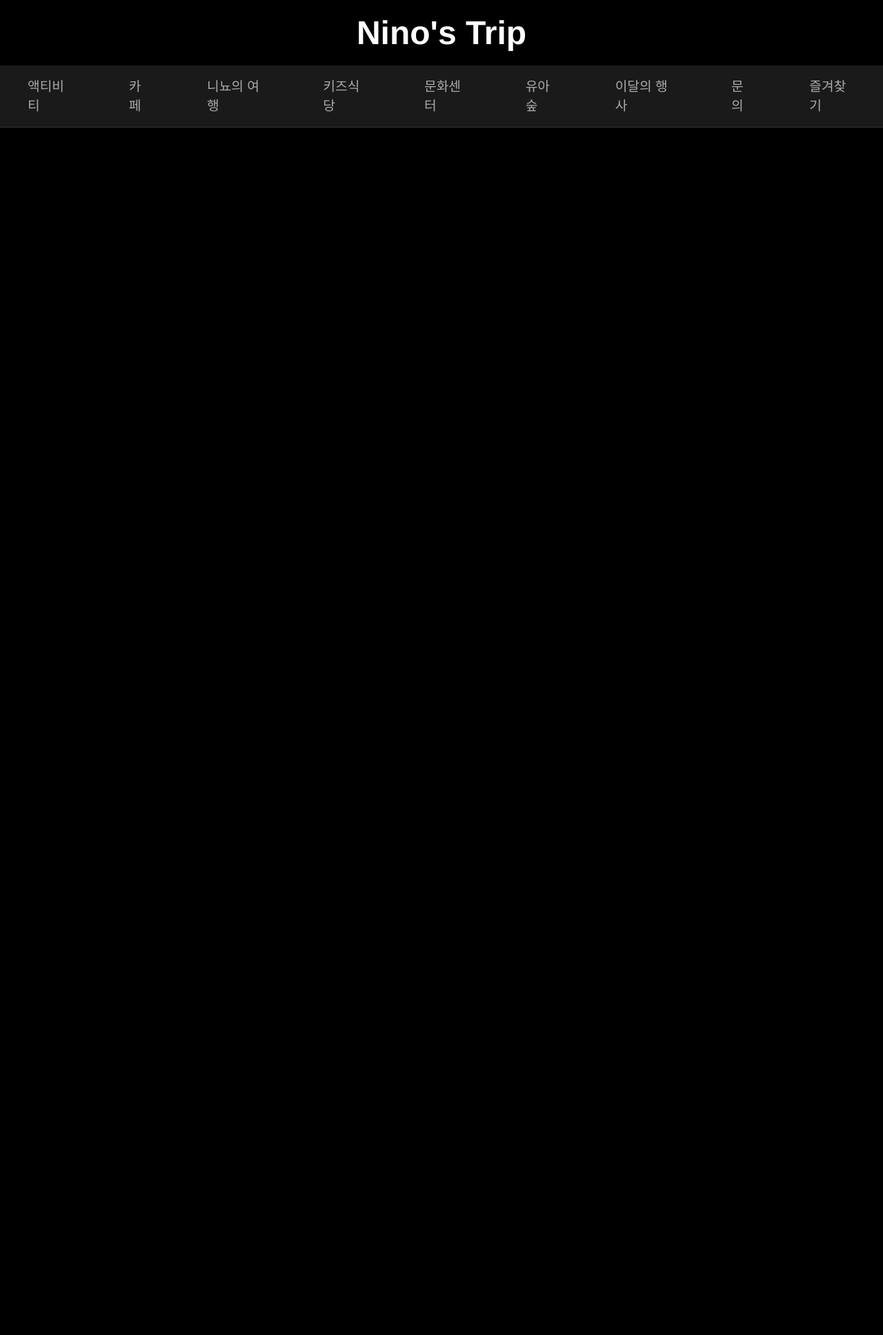
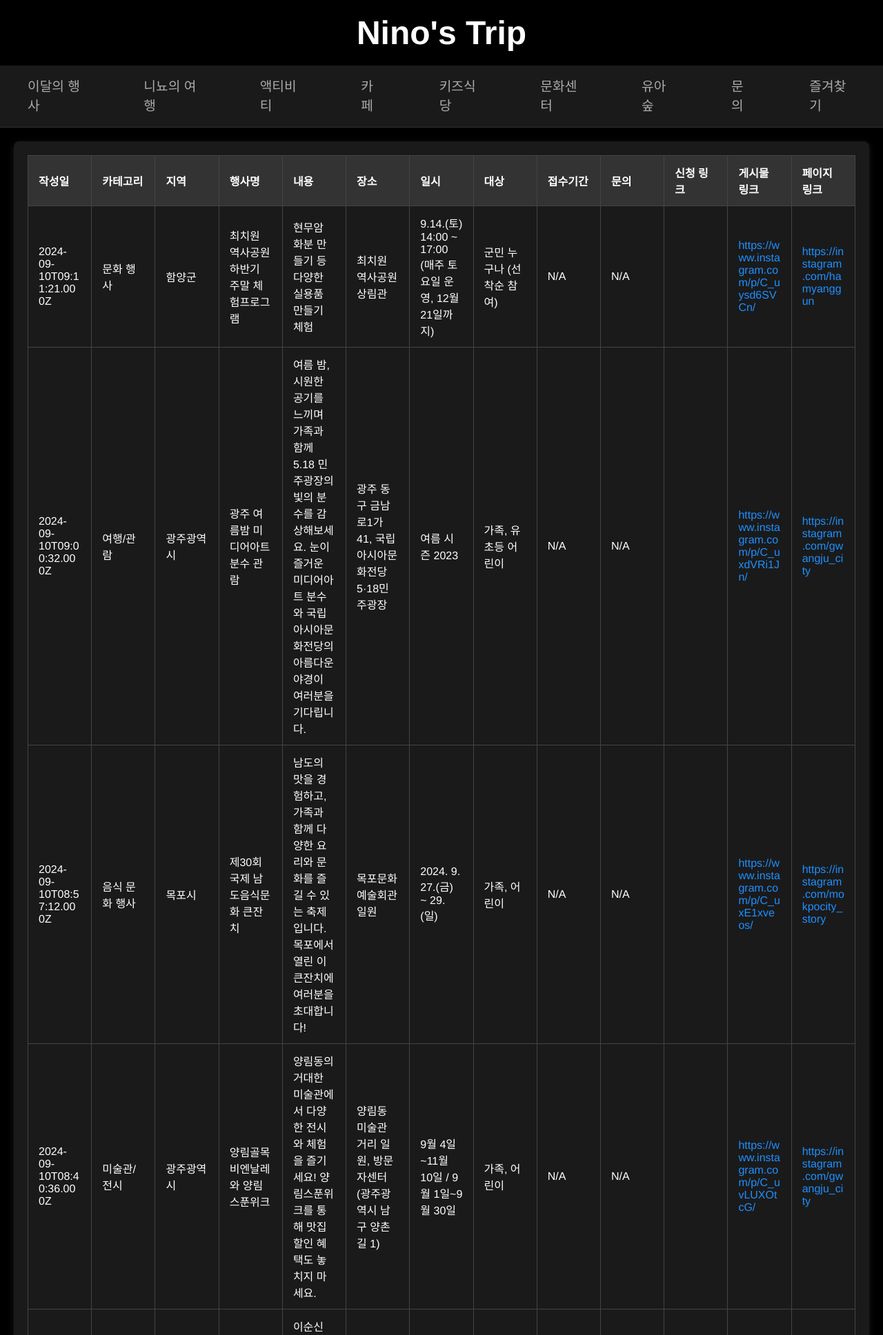
Before and after one commit to black4305/withkids, a Flask app: page / in a window 1280 px wide, after a click on "이달의 행사". Shown: the top 1936 px of the page at 69% size. Before the commit the page ends 185 px from the top, so only its background shows below. Run offline with Flask 3, Linux system fonts and the light colour scheme; data comes from the database, SQL or seed files in the repository.

Commit message:
각종 오류 수정 & 디자인 수정 & 바로가기 기능 추가

```diff
--- a/app.py
+++ b/app.py
@@ -53,7 +53,7 @@ def insert_data_from_json(json_file):
 # 앱 컨텍스트 내에서 테이블을 생성하고 데이터 삽입
 with app.app_context():
     db.create_all()  # 테이블 생성
-    insert_data_from_json('sns_data.json')  # JSON 파일에서 데이터 삽입
+    insert_data_from_json('data/sns_data.json')  # JSON 파일에서 데이터 삽입
 
 @app.route('/')
 def index():
--- a/static/script.js
+++ b/static/script.js
@@ -1,3 +1,7 @@
+document.addEventListener("DOMContentLoaded", function() {
+    showContent('nino-trip');  // 페이지 로드 시 '니뇨의 여행' 섹션 보이기
+});
+
 // 탭 전환 함수
 function showContent(contentId) {
     const sections = document.querySelectorAll('.content-section');
--- a/templates/index.html
+++ b/templates/index.html
@@ -29,18 +29,97 @@
         <!-- 가로 배열된 탭 -->
         <nav>
             <ul class="tabs">
+                <li class="tab" onclick="showContent('event')">이달의 행사</li>
+                <li class="tab" onclick="showContent('nino-trip')">니뇨의 여행</li>
                 <li class="tab" onclick="showContent('activity')">액티비티</li>
                 <li class="tab" onclick="showContent('cafe')">카페</li>
-                <li class="tab" onclick="showContent('nino-trip')">니뇨의 여행</li>
                 <li class="tab" onclick="showContent('kids-restaurant')">키즈식당</li>
                 <li class="tab" onclick="showContent('culture-center')">문화센터</li>
                 <li class="tab" onclick="showContent('forest')">유아숲</li>
-                <li class="tab" onclick="showContent('event')">이달의 행사</li>
                 <li class="tab" onclick="showContent('contact')">문의</li>
                 <li class="tab" onclick="createShortcut()">즐겨찾기</li>
             </ul>
         </nav>
     </header>
+
+    <!-- event 데이터 표 -->
+    <section id="event" class="content-section" style="display: none;">
+        <div class="table-container">
+            <table>
+                <thead>
+                    <tr>
+                        <th>작성일</th>
+                        <th>카테고리</th>
+                        <th>지역</th>
+                        <th>행사명</th>
+                        <th>내용</th>
+                        <th>장소</th>
+                        <th>일시</th>
+                        <th>대상</th>
+                        <th>접수기간</th>
+                        <th>문의</th>
+                        <th>신청 링크</th>
+                        <th>게시물 링크</th>
+                        <th>페이지 링크</th>
+                    </tr>
+                </thead>
+                <tbody>
+                    {% for sns in sns_data %}
+                    <tr>
+                        <td>{{ sns.작성일 }}</td>
+                        <td>{{ sns.카테고리 }}</td>
+                        <td>{{ sns.지역 }}</td>
+                        <td>{{ sns.행사명 }}</td>
+                        <td>{{ sns.내용 }}</td>
+                        <td>{{ sns.장소 }}</td>
+                        <td>{{ sns.일시 or 'N/A' }}</td>
+                        <td>{{ sns.대상 or 'N/A' }}</td>
+                        <td>{{ sns.접수기간 or 'N/A' }}</td>
+                        <td>{{ sns.문의 or 'N/A' }}</td>
+                        <td><a href="{{ sns.신청링크 }}" target="_blank">{{ sns.신청링크 }}</a></td>
+                        <td><a href="{{ sns.게시물링크 }}" target="_blank">{{ sns.게시물링크 }}</a></td>
+                        <td><a href="{{ sns.페이지링크 }}" target="_blank">{{ sns.페이지링크 }}</a></td>
+                    </tr>
+                    {% else %}
+                    <tr>
+                        <td colspan="13">데이터가 없습니다.</td>
+                    </tr>
+                    {% endfor %}
+                </tbody>
+            </table>
+        </div>
+    </section>
+
+    <section id="nino-trip" class="content-section" style="display: block;">
+        <h2>니노의 여행</h2>
+        <!-- 니노의 여행 관련 내용 추가 -->
+    </section>
+
+    <!-- 다른 콘텐츠 영역 -->
+    <section id="activity" class="content-section" style="display: none;">
+        <h2>물놀이 콘텐츠</h2>
+        <!-- 물놀이 관련 내용 추가 -->
+    </section>
+
+    <section id="cafe" class="content-section" style="display: none;">
+        <h2>카페 콘텐츠</h2>
+        <!-- 카페 관련 내용 추가 -->
+    </section>
+
+    <section id="kids-restaurant" class="content-section" style="display: none;">
+        <h2>키즈식당 콘텐츠</h2>
+        <!-- 키즈식당 관련 내용 추가 -->
+    </section>
+
+    <section id="culture-center" class="content-section" style="display: none;">
+        <h2>문화센터 콘텐츠</h2>
+        <!-- 문화센터 관련 내용 추가 -->
+    </section>
+
+    <section id="forest" class="content-section" style="display: none;">
+        <h2>유아숲</h2>
+        <!-- 유아숲 관련 내용 추가 -->
+    </section>
 
     <!-- 문의 섹션 -->
     <section id="contact" class="content-section" style="display: none;">
```
Also changed, not shown: 1 other file.
